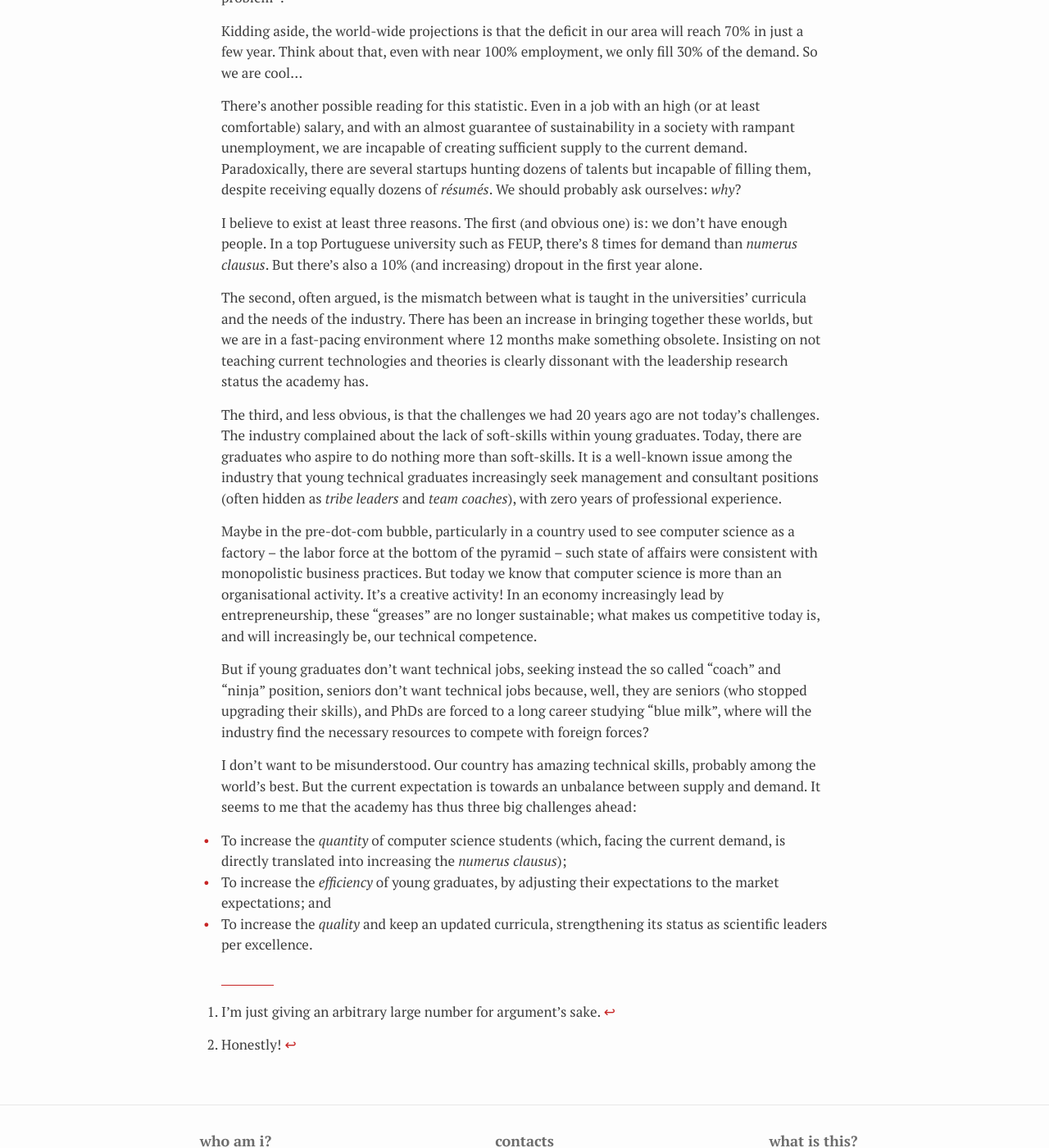
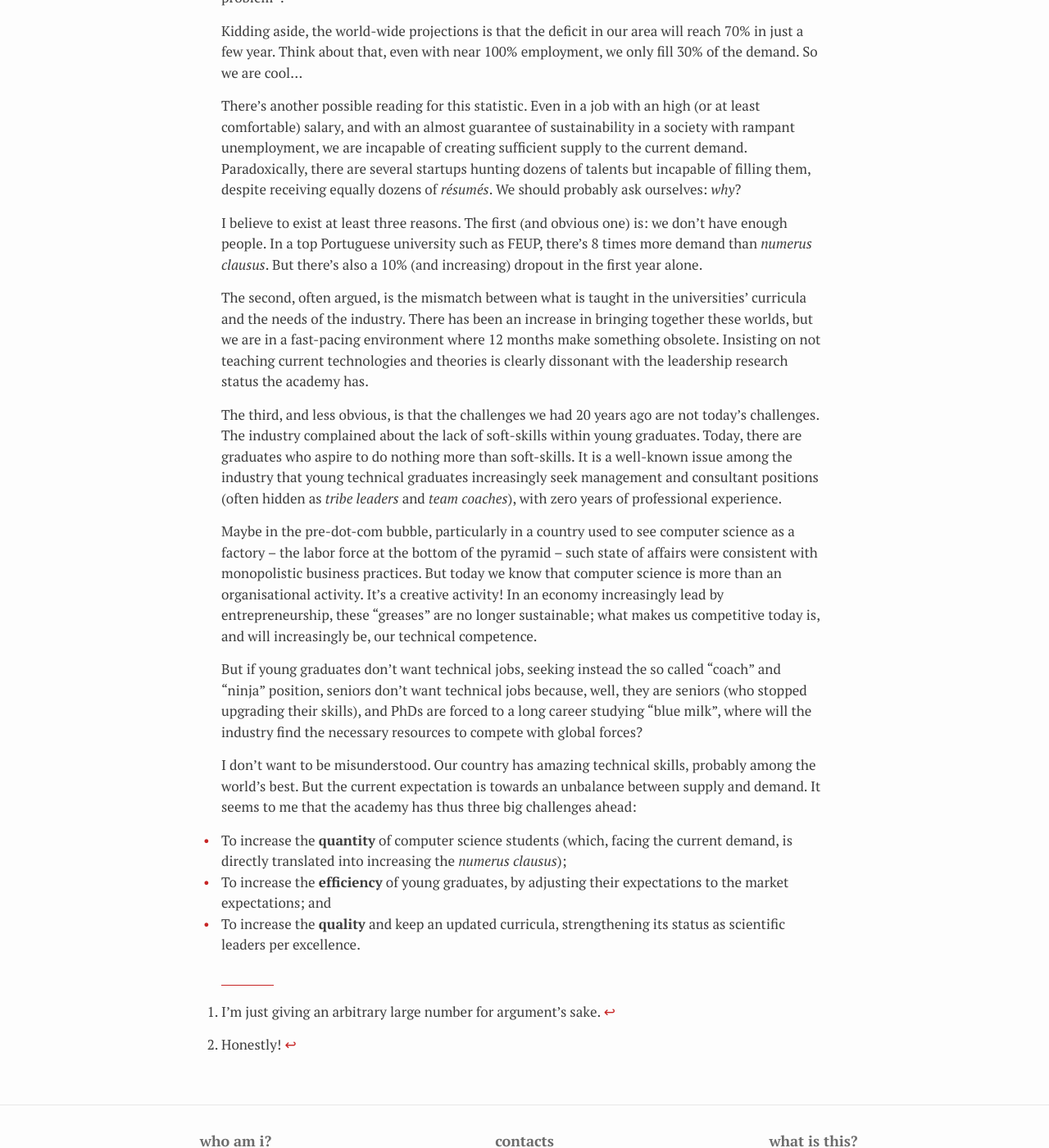
Before and after one commit to hugoferreira/hugoferreira.github.com, a Jekyll site: the page built from _posts/2014-09-08-challenges-from-the-industry.markdown, in a window 1280 px wide and 1400 px high, scrolled down 532 px. Shown: the whole window at 82% size. Built offline with Jekyll 4.4.1, drawn with Linux system fonts in a browser that asks for light colours.

Commit message:
Small fixes and improves.

```diff
--- a/_posts/2013-02-19-all-gambozinos-are-white-part-2.markdown
+++ b/_posts/2013-02-19-all-gambozinos-are-white-part-2.markdown
@@ -53,7 +53,7 @@
 
 And here lies the slight of hand! Mathematical induction is similar to the sequential effect of falling dominoes. Put every one of them in a line, and prove that, if an arbitrary domino falls, the one next to him must fall [^4]. Then push the first one and, voilá: *every one of them falls*.
 
-Continue to [Part III](/fun/mathematics/2013/02/19/all-gambozinos-are-white-part-3.html) or read [Part I](/fun/mathematics/2013/02/19/all-gambozinos-are-white.html).
+Continue to [Part III]({% post_url 2013-02-19-all-gambozinos-are-white-part-3 %}) or read [Part I]({% post_url 2013-02-19-all-gambozinos-are-white %}).
 
 
 ----
--- a/_posts/2013-02-19-all-gambozinos-are-white-part-3.markdown
+++ b/_posts/2013-02-19-all-gambozinos-are-white-part-3.markdown
@@ -29,6 +29,6 @@
 
 Mathematical induction is a powerful tool in deductive reasoning that allows to prove properties of an infinite number of elements without having to actually observe every one of them. It works whenever the elements we are dealing with are part of a well-founded relation, and we are able to assume properties over that relation. Mathematical induction is thus well beyond inductive reasoning, able to assert the *veracity* of an argument over its mere *plausibility*.
 
-Read back [Part II](/fun/mathematics/2013/02/19/all-gambozinos-are-white-part-2.html) or [I](/fun/mathematics/2013/02/19/all-gambozinos-are-white.html).
+Read back [Part II]({% post_url 2013-02-19-all-gambozinos-are-white-part-2 %}) or [I]({% post_url 2013-02-19-all-gambozinos-are-white %}).
 
 ----
--- a/_posts/2013-02-19-all-gambozinos-are-white.markdown
+++ b/_posts/2013-02-19-all-gambozinos-are-white.markdown
@@ -15,7 +15,7 @@
 
   [^1]: This is formally equivalent to $$\forall_{x \in P} Q(x)$$, but we are being relaxed.
 
-Inductive reasoning, on the other hand, makes generalizations based on individual instances. Imagine that you go outside in a quest to observe the *gambozino*, an animal so rare that it only appears minutes before the sunset in a rainy day. You were lucky to catch three young, white *gambozinos*, drinking water by the lake. Since it is the first time you see one, you assume that, probably, *most gambozinos are white*. In the following days you repeat the feat, and you now seem to be confident that *all gambozinos are white*. Hence, (i) $$P(a) \wedge Q(a)$$, (ii) $$P(b) \wedge Q(b)$$, (iii) $$P(c) \wedge Q(c)$$, (iv) ... $$\forall_x P(x) \rightarrow Q(x)$$?
+Inductive reasoning, on the other hand, makes generalizations based on individual instances. Imagine that you go outside in a quest to observe the *gambozino*, an animal so rare that it only appears minutes before the sunset in a rainy day. You were lucky to catch three young, white *gambozinos*, drinking water by the lake. Since it is the first time you see one, you assume that, probably, *most gambozinos are white*. In the following days you repeat the feat, and you now seem to be confident that *all gambozinos are white*. Hence, (i) $$P(a) \wedge Q(a)$$, (ii) $$P(b) \wedge Q(b)$$, (iii) $$P(c) \wedge Q(c)$$, (iv) \ldots $$\forall_x P(x) \rightarrow Q(x)$$?
 
 Of course it doesn't seem valid to assume that, only because you have seen a dozen of gambozinos, all must have the same characteristics. But what if you had observed hundreds, or even millions? Is it sound to begin an argument based on a probability (most), and conclude an universal assertion (all), due to the sheer number of observations?
 
@@ -35,8 +35,8 @@
 
 Now suppose that we observe more men that don't die. We may add this fact to our list of premises, but we now seem to be in a position of *inconsistency*. Some men die, others don't, and thus being a man isn't sufficient to guarantee its mortality: $$P(x)\not\rightarrow Q(x)$$. We can't even begin to reject the conclusion since our premises are contradictory. Otherwise, no matter how many new premises you add, the conclusion is always a direct *consequence* of the hypothesis.
 
-This characteristic, i.e., that in a consistent argumentation one may add premises without affecting the validity of the conclusion, is called the *monotonicity principle*, and one can see that the inductive reasoning violates it: adding a black *gambozino* rejects the previous conclusion, so (i) $$P(a) \wedge Q(a)$$, (ii) $$P(b) \wedge \neg Q(b)$$, (iii) ... $$\nvdash \forall_x P(x) \rightarrow Q(x)$$.
+This characteristic, i.e., that in a consistent argumentation one may add premises without affecting the validity of the conclusion, is called the *monotonicity principle*, and one can see that the inductive reasoning violates it: adding a black *gambozino* rejects the previous conclusion, so (i) $$P(a) \wedge Q(a)$$, (ii) $$P(b) \wedge \neg Q(b)$$, (iii) \ldots $$\nvdash \forall_x P(x) \rightarrow Q(x)$$.
 
-Continue to [Part II](/fun/mathematics/2013/02/19/all-gambozinos-are-white-part-2.html).
+Continue to [Part II]({% post_url 2013-02-19-all-gambozinos-are-white-part-2 %}).
 
 ----
--- a/_posts/2014-09-08-challenges-from-the-industry.markdown
+++ b/_posts/2014-09-08-challenges-from-the-industry.markdown
@@ -19,7 +19,7 @@
 
 There’s another possible reading for this statistic. Even in a job with an high (or at least comfortable) salary, and with an almost guarantee of sustainability in a society with rampant unemployment, we are incapable of creating sufficient supply to the current demand. Paradoxically, there are several startups hunting dozens of talents but incapable of filling them, despite receiving equally dozens of _résumés_. We should probably ask ourselves: _why_?
 
-I believe to exist at least three reasons. The first (and obvious one) is: we don't have enough people. In a top Portuguese university such as FEUP, there's 8 times for demand than _numerus clausus_. But there's also a 10% (and increasing) dropout in the first year alone.
+I believe to exist at least three reasons. The first (and obvious one) is: we don't have enough people. In a top Portuguese university such as FEUP, there's 8 times more demand than _numerus clausus_. But there's also a 10% (and increasing) dropout in the first year alone.
 
 The second, often argued, is the mismatch between what is taught in the universities' curricula and the needs of the industry. There has been an increase in bringing together these worlds, but we are in a fast-pacing environment where 12 months make something obsolete. Insisting on not teaching current technologies and theories is clearly dissonant with the leadership research status the academy has.
 
@@ -27,12 +27,12 @@
 
 Maybe in the pre-dot-com bubble, particularly in a country used to see computer science as a factory -- the labor force at the bottom of the pyramid -- such state of affairs were consistent with monopolistic business practices. But today we know that computer science is more than an organisational activity. It's a creative activity! In an economy increasingly lead by entrepreneurship, these "greases" are no longer sustainable; what makes us competitive today is, and will increasingly be, our technical competence.
 
-But if young graduates don't want technical jobs, seeking instead the so called "coach" and "ninja" position, seniors don't want technical jobs because, well, they are seniors (who stopped upgrading their skills), and PhDs are forced to a long career studying "blue milk", where will the industry find the necessary resources to compete with foreign forces?
+But if young graduates don't want technical jobs, seeking instead the so called "coach" and "ninja" position, seniors don't want technical jobs because, well, they are seniors (who stopped upgrading their skills), and PhDs are forced to a long career studying "blue milk", where will the industry find the necessary resources to compete with global forces?
 
 I don't want to be misunderstood. Our country has amazing technical skills, probably among the world's best. But the current expectation is towards an unbalance between supply and demand. It seems to me that the academy has thus three big challenges ahead:
 
-* To increase the *quantity* of computer science students (which, facing the current demand, is directly translated into increasing the _numerus clausus_);
-* To increase the *efficiency* of young graduates, by adjusting their expectations to the market expectations; and
-* To increase the *quality* and keep an updated curricula, strengthening its status as scientific leaders per excellence.
+* To increase the **quantity** of computer science students (which, facing the current demand, is directly translated into increasing the _numerus clausus_);
+* To increase the **efficiency** of young graduates, by adjusting their expectations to the market expectations; and
+* To increase the **quality** and keep an updated curricula, strengthening its status as scientific leaders per excellence.
 
 ---
--- a/_posts/2015-09-22-the-mu-puzzle.markdown
+++ b/_posts/2015-09-22-the-mu-puzzle.markdown
@@ -53,7 +53,7 @@
 
 > Regardless of what we do, **the number of `I`'s in a string is not a multiple of 3.**
 
-`MI` has only one `I`, so the invariant holds in the beginning. If you recall [proof by induction](/fun/mathematics/2013/02/19/all-gambozinos-are-white.html), this is the base case. Now, regardless of the string, does applying rule 1 preserve the invariant? Yes it does, particularly because it doesn't change the number of `I`'s. Same goes for rule 4.
+`MI` has only one `I`, so the invariant holds in the beginning. If you recall [proof by induction]({% post_url 2013-02-19-all-gambozinos-are-white %}), this is the base case. Now, regardless of the string, does applying rule 1 preserve the invariant? Yes it does, particularly because it doesn't change the number of `I`'s. Same goes for rule 4.
 
 Rule 2 doubles the number of `I`'s present in a string. However, if $n$ is not a multiple of 3, 2$n$ is still not a multiple of 3 either. Rule 3, on the other hand, reduces the number of `I`'s by 3; but similarly, if $n$ is not a multiple of 3, $n$-3 isn't either.
 
```
Also changed, not shown: other parts of _posts/2013-02-19-all-gambozinos-are-white-part-2.markdown (+2 -2 lines).
